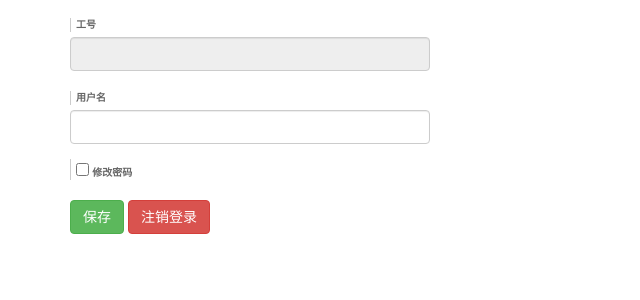
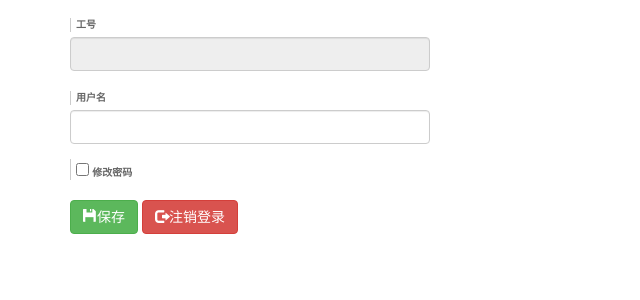
Before and after one commit to JedYu/feedback, a Flask app: template app/templates/manage/user.html in a window 1280 px wide. Shown: the part 178-478 px from the top of the page, without its empty margins (0-640 px from the left). Run offline with Flask 2, Linux system fonts and the light colour scheme; the template is opened without the code that fills it, so the values that code supplies are empty; parts of the project's set-up code (start-up, migrations or seed data) failed here and were passed over; some libraries are stand-ins or nearby versions.

Commit message:
button glyphicons

```diff
--- a/app/templates/issue/index.html
+++ b/app/templates/issue/index.html
@@ -46,17 +46,17 @@
 						</a>
 						{% if issue.status == 'Open' %}
 						<a  href="/issue/{{ issue.id }}/close" class="btn btn-xs btn-default" >
-							<span class="glyphicon glyphicon-off" aria-hidden="true"></span>
+							<span class="glyphicon glyphicon-eye-close" aria-hidden="true"></span>
 							关闭
 						</a>
 						{% else %}
 						<a  href="/issue/{{ issue.id }}/open" class="btn btn-xs btn-default" >
-							<span class="glyphicon glyphicon-off" aria-hidden="true"></span>
+							<span class="glyphicon glyphicon-eye-open" aria-hidden="true"></span>
 							打开
 						</a>
 						{% endif %}
 						<a onclick="onIssueDel({{ issue.id }})" class="btn btn-xs btn-danger" >
-							<span class="glyphicon glyphicon-wrench" aria-hidden="true"></span>
+							<span class="glyphicon glyphicon-trash" aria-hidden="true"></span>
 							删除
 						</a>
 						'
--- a/app/templates/manage/user.html
+++ b/app/templates/manage/user.html
@@ -76,8 +76,8 @@
 			</div>
 
 			<div class="form-group">
-				<a id="btn_save_user_info" class="btn btn-success">保存</a>
-				<a id="btn_save_user_info" href="/manage/logout" class="btn btn-danger">注销登录</a>
+				<a id="btn_save_user_info" class="btn btn-success"><span class="glyphicon glyphicon-floppy-disk"></span>保存</a>
+				<a id="btn_save_user_info" href="/manage/logout" class="btn btn-danger"><span class="glyphicon glyphicon-log-out"></span>注销登录</a>
 			</div>
 		</div>
 
```
Also changed, not shown: app/templates/issue/edit.html (+8 -1 lines).
